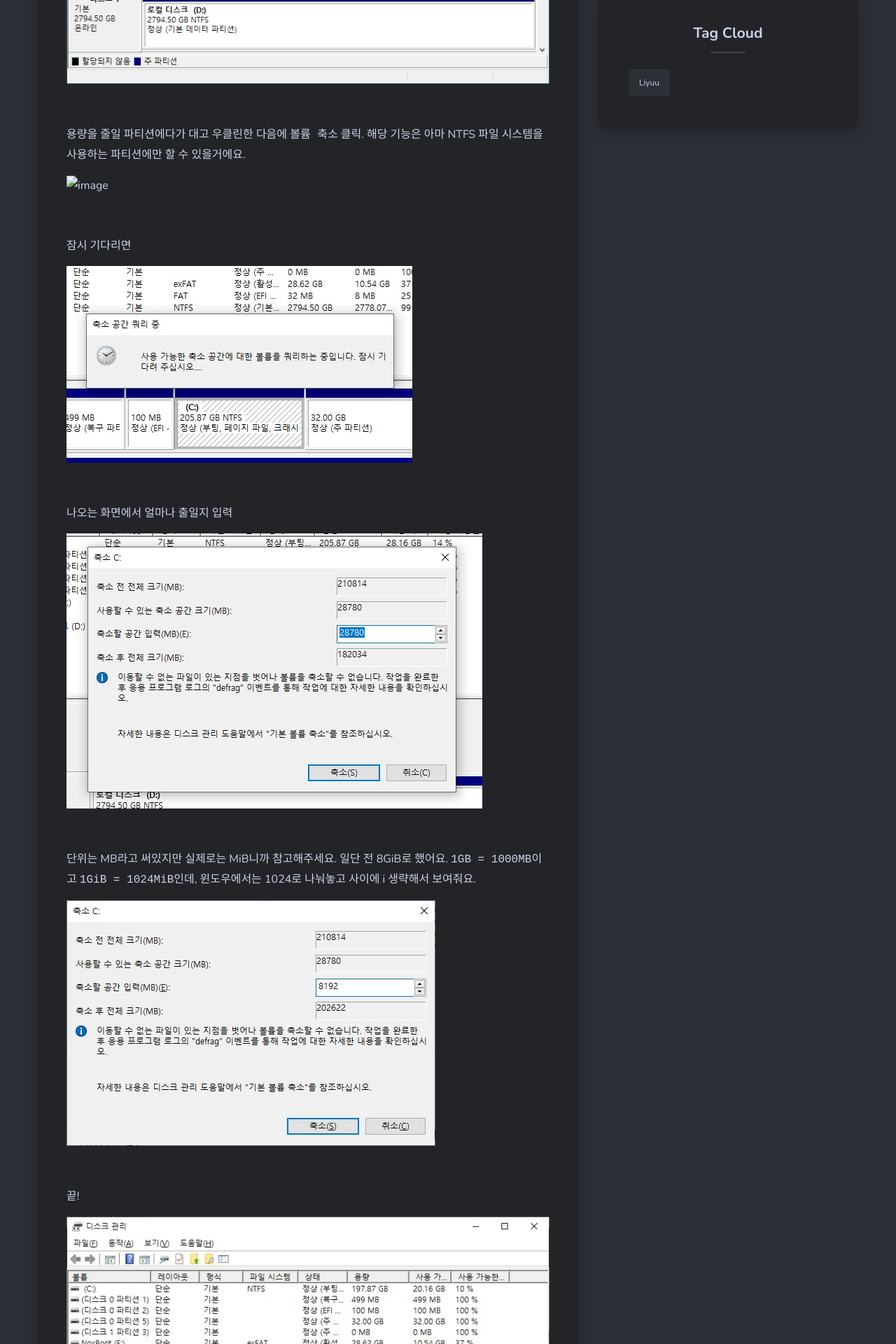
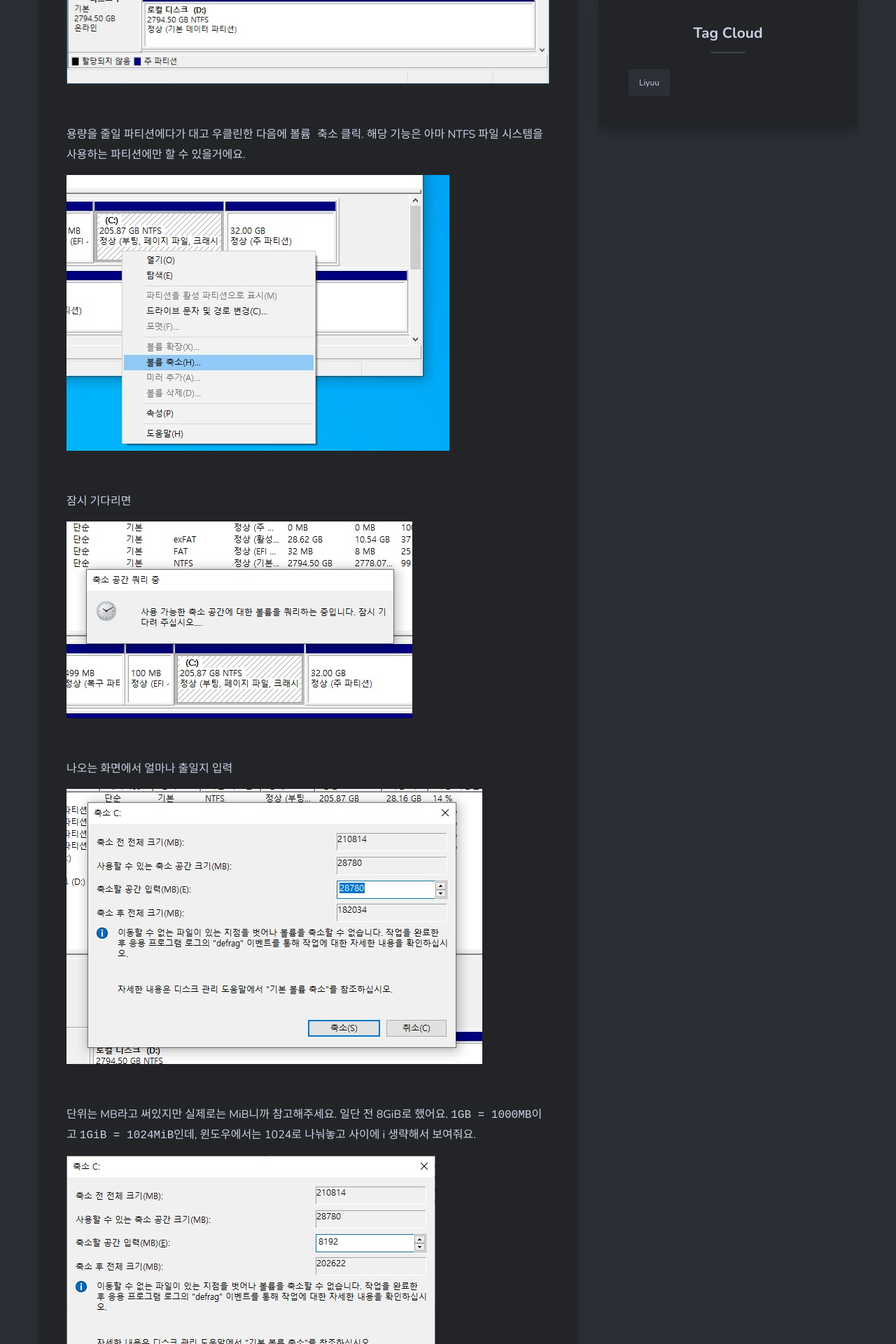
Before and after one commit to DarkTornado/blog, a Jekyll site: the page built from _posts/2021-12-01-disk-partition.md, in a window 1280 px wide. Shown: the part 1613-3533 px from the top of the page at 70% size. Built offline with Jekyll 4.4.1, drawn with Linux system fonts in a browser that asks for light colours; nearby versions of some CDN libraries.

Commit message:
Typo fixed on image's url

```diff
--- a/_posts/2021-12-01-disk-partition.md
+++ b/_posts/2021-12-01-disk-partition.md
@@ -21,7 +21,7 @@
 
 용량을 줄일 파티션에다가 대고 우클린한 다음에 `볼륨 축소` 클릭. 해당 기능은 아마 NTFS 파일 시스템을 사용하는 파티션에만 할 수 있을거에요.
 
-![image](https://darktornado.github.io/blog/assets/images/tumb/disk-partition.jpg)
+![image](https://darktornado.github.io/blog/assets/images/thumb/disk-partition.jpg)
 
 <br>
 
```
